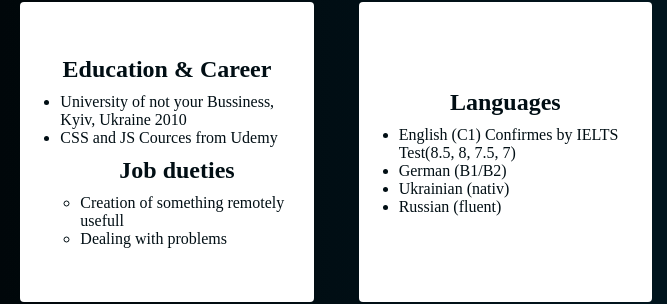
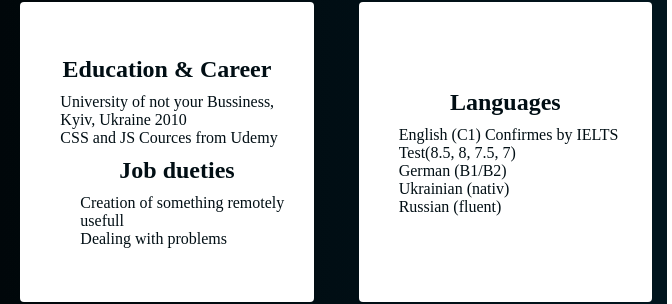
Before and after one commit to Vic2401/rsschool-cv, a plain HTML site: page index.html in a window 1280 px wide. Shown: the part 318-622 px from the top of the page, 473-1145 px from the left. Drawn offline with Linux system fonts and the light colour scheme.

Commit message:
fix: styles

```diff
--- a/style.css
+++ b/style.css
@@ -4,9 +4,9 @@
   box-sizing: border-box;
 }
 
-/* ul {
+ul {
   list-style-type: none;
-} */
+}
 a {
   text-decoration: none;
 }
```
